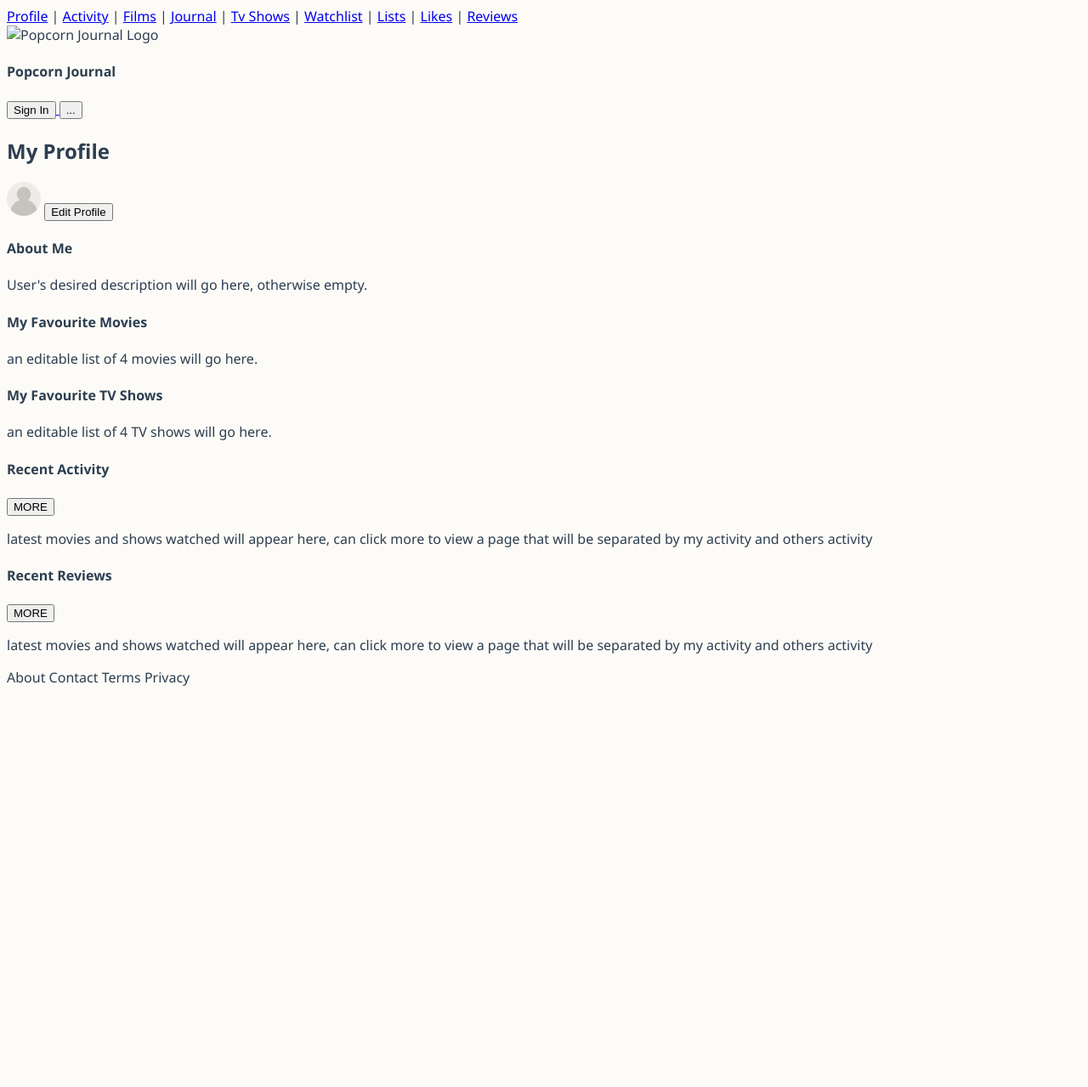
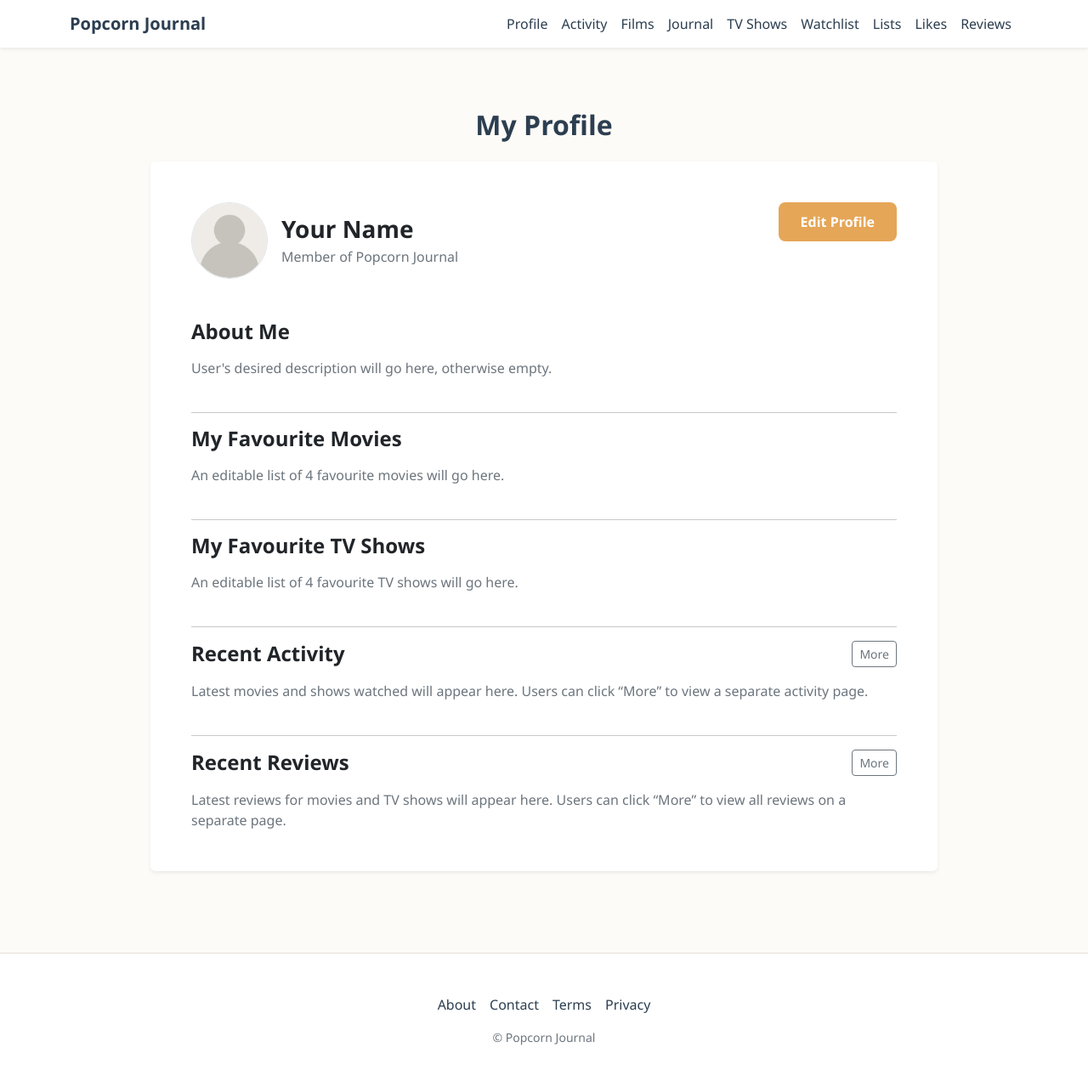
Before and after one commit to jennifernhle/CITS3403-Project, a Python web app: template app/templates/profile.html in a window 1280 px wide. Shown: the whole page at 85% size. Before the commit the page ends 807 px from the top, so only its background shows below. Run offline with Jinja, Linux system fonts and the light colour scheme; the template is opened without the code that fills it, so the values that code supplies are empty.

Commit message:
Make profile page style consistent

```diff
--- a/app/templates/profile.html
+++ b/app/templates/profile.html
@@ -1,63 +1,158 @@
 <!DOCTYPE html>
 <html lang="en">
   <head>
-        <meta charset="UTF-8">
-        <meta name="viewport" content="width=device-width, initial-scale=1.0">
-        <title>My Profile</title>
+    <meta charset="UTF-8" />
+    <meta name="viewport" content="width=device-width, initial-scale=1.0" />
+    <title>My Profile - Popcorn Journal</title>
+
+    <link
+      href="https://cdn.jsdelivr.net/npm/bootstrap@5.3.8/dist/css/bootstrap.min.css"
+      rel="stylesheet"
+      integrity="sha384-sRIl4kxILFvY47J16cr9ZwB07vP4J8+LH7qKQnuqkuIAvNWLzeN8tE5YBujZqJLB"
+      crossorigin="anonymous"
+    />
+
     <link rel="stylesheet" href="../static/css/styles.css" />
+
     <link
       rel="stylesheet"
       href="https://cdn.jsdelivr.net/npm/bootstrap-icons@1.13.1/font/bootstrap-icons.min.css"
     />
   </head>
+
   <body>
-        <div id="pagetop"> <!-- or should I use <header> tag? -->
+    <header>
+      <nav class="navbar navbar-expand-md shadow-sm" id="primary-nav">
+        <div class="container">
+          <a class="navbar-brand fw-bold" href="#">Popcorn Journal</a>
 
-            <nav>
-                <a href="#">Profile</a> |
-                <a href="#">Activity</a> |
-                <a href="#">Films</a> |
-                <a href="#">Journal</a> |
-                <a href="#">Tv Shows</a> |
-                <a href="#">Watchlist</a> |
-                <a href="#">Lists</a> |
-                <a href="#">Likes</a> |
-                <a href="#">Reviews</a>
+          <button
+            class="navbar-toggler"
+            type="button"
+            data-bs-toggle="collapse"
+            data-bs-target="#navbarContent"
+            aria-controls="navbarContent"
+            aria-expanded="false"
+            aria-label="Toggle navigation"
+          >
+            <span class="navbar-toggler-icon"></span>
+          </button>
+
+          <div class="collapse navbar-collapse mt-2 mt-md-0" id="navbarContent">
+            <ul class="navbar-nav ms-auto">
+              <li class="nav-item"><a href="#" class="nav-link active">Profile</a></li>
+              <li class="nav-item"><a href="#" class="nav-link">Activity</a></li>
+              <li class="nav-item"><a href="#" class="nav-link">Films</a></li>
+              <li class="nav-item"><a href="#" class="nav-link">Journal</a></li>
+              <li class="nav-item"><a href="#" class="nav-link">TV Shows</a></li>
+              <li class="nav-item"><a href="#" class="nav-link">Watchlist</a></li>
+              <li class="nav-item"><a href="#" class="nav-link">Lists</a></li>
+              <li class="nav-item"><a href="#" class="nav-link">Likes</a></li>
+              <li class="nav-item"><a href="#" class="nav-link">Reviews</a></li>
+            </ul>
+          </div>
+        </div>
       </nav>
+    </header>
 
-            <img src="#" alt="Popcorn Journal Logo">
-            <a><h4> Popcorn Journal <h4></a>
+    <main class="container py-5">
+      <div class="row justify-content-center">
+        <div class="col-12 col-lg-10">
+          <h2 class="text-center fw-bold my-4">My Profile</h2>
 
-            <a id="sign-in" href="#">
-                <button class="btn btn-primary"> Sign In </button> <button> ... </button>
-            </a>
+          <div class="card shadow-sm border-0 p-4 p-md-5">
+            <div
+              class="d-flex flex-column flex-md-row align-items-center align-items-md-start justify-content-between gap-4 mb-5"
+            >
+              <div class="d-flex flex-column flex-md-row align-items-center gap-3">
+                <img
+                  class="rounded-circle border"
+                  id="user-profile-image"
+                  src="./images/user.png"
+                  alt="Default user image"
+                  width="90"
+                  height="90"
+                />
+                <div class="text-center text-md-start">
+                  <h3 class="fw-bold mb-1">Your Name</h3>
+                  <p class="text-secondary mb-0">Member of Popcorn Journal</p>
+                </div>
+              </div>
 
+              <button class="btn btn-main submit-btn px-4">Edit Profile</button>
             </div>
-        <div id="content" class="site-body"> <!-- Is there a better container tag?-->
-            <h2>My Profile</h2>
-            <img class="user" id="user-profile-image" src="./images/user.png" alt="Default user image." width="40" height="40">
-            <button> Edit Profile </button>
 
-            <h4> About Me </h4>
-            <p> User's desired description will go here, otherwise empty.</p>
+            <section class="mb-4">
+              <h4 class="fw-bold mb-3">About Me</h4>
+              <p class="text-secondary mb-0">
+                User's desired description will go here, otherwise empty.
+              </p>
+            </section>
 
-            <h4> My Favourite Movies </h4>
-            <p> an editable list of 4 movies will go here.</p>
+            <hr />
 
-            <h4> My Favourite TV Shows </h4>
-            <p> an editable list of 4 TV shows will go here.</p>
+            <section class="mb-4">
+              <h4 class="fw-bold mb-3">My Favourite Movies</h4>
+              <p class="text-secondary mb-0">
+                An editable list of 4 favourite movies will go here.
+              </p>
+            </section>
 
-            <h4> Recent Activity </h4> <a href="#"><button>MORE</button></a>
-            <p> latest movies and shows watched will appear here, can click more to view a page that will be separated by my activity and others activity</p>
+            <hr />
 
-            <h4> Recent Reviews </h4> <a href="#"><button>MORE</button></a>
-            <p> latest movies and shows watched will appear here, can click more to view a page that will be separated by my activity and others activity</p>
+            <section class="mb-4">
+              <h4 class="fw-bold mb-3">My Favourite TV Shows</h4>
+              <p class="text-secondary mb-0">
+                An editable list of 4 favourite TV shows will go here.
+              </p>
+            </section>
+
+            <hr />
+
+            <section class="mb-4">
+              <div class="d-flex justify-content-between align-items-center mb-3">
+                <h4 class="fw-bold mb-0">Recent Activity</h4>
+                <a href="#" class="btn btn-outline-secondary btn-sm">More</a>
               </div>
-        <footer>
-            <a>About</a>
-            <a>Contact</a>
-            <a>Terms</a>
-            <a>Privacy</a>
+              <p class="text-secondary mb-0">
+                Latest movies and shows watched will appear here. Users can click
+                “More” to view a separate activity page.
+              </p>
+            </section>
+
+            <hr />
+
+            <section>
+              <div class="d-flex justify-content-between align-items-center mb-3">
+                <h4 class="fw-bold mb-0">Recent Reviews</h4>
+                <a href="#" class="btn btn-outline-secondary btn-sm">More</a>
+              </div>
+              <p class="text-secondary mb-0">
+                Latest reviews for movies and TV shows will appear here. Users can
+                click “More” to view all reviews on a separate page.
+              </p>
+            </section>
+          </div>
+        </div>
+      </div>
+    </main>
+
+    <footer class="custom-footer py-5 mt-5">
+      <div class="container text-center">
+        <div class="d-flex justify-content-center gap-3 mb-3 flex-wrap">
+          <a href="#" class="text-decoration-none">About</a>
+          <a href="#" class="text-decoration-none">Contact</a>
+          <a href="#" class="text-decoration-none">Terms</a>
+          <a href="#" class="text-decoration-none">Privacy</a>
+        </div>
+        <p class="small text-secondary mb-0">&copy; Popcorn Journal</p>
+      </div>
     </footer>
+
+    <script
+      src="https://cdn.jsdelivr.net/npm/bootstrap@5.3.8/dist/js/bootstrap.bundle.min.js"
+      integrity="sha384-FKyoEForCGlyvwx9Hj09JcYn3nv7wiPVlz7YYwJrWVcXK/BmnVDxM+D2scQbITxI"
+      crossorigin="anonymous"
+    ></script>
   </body>
 </html>
```
Lines whose indentation alone changed are shown as unchanged.
